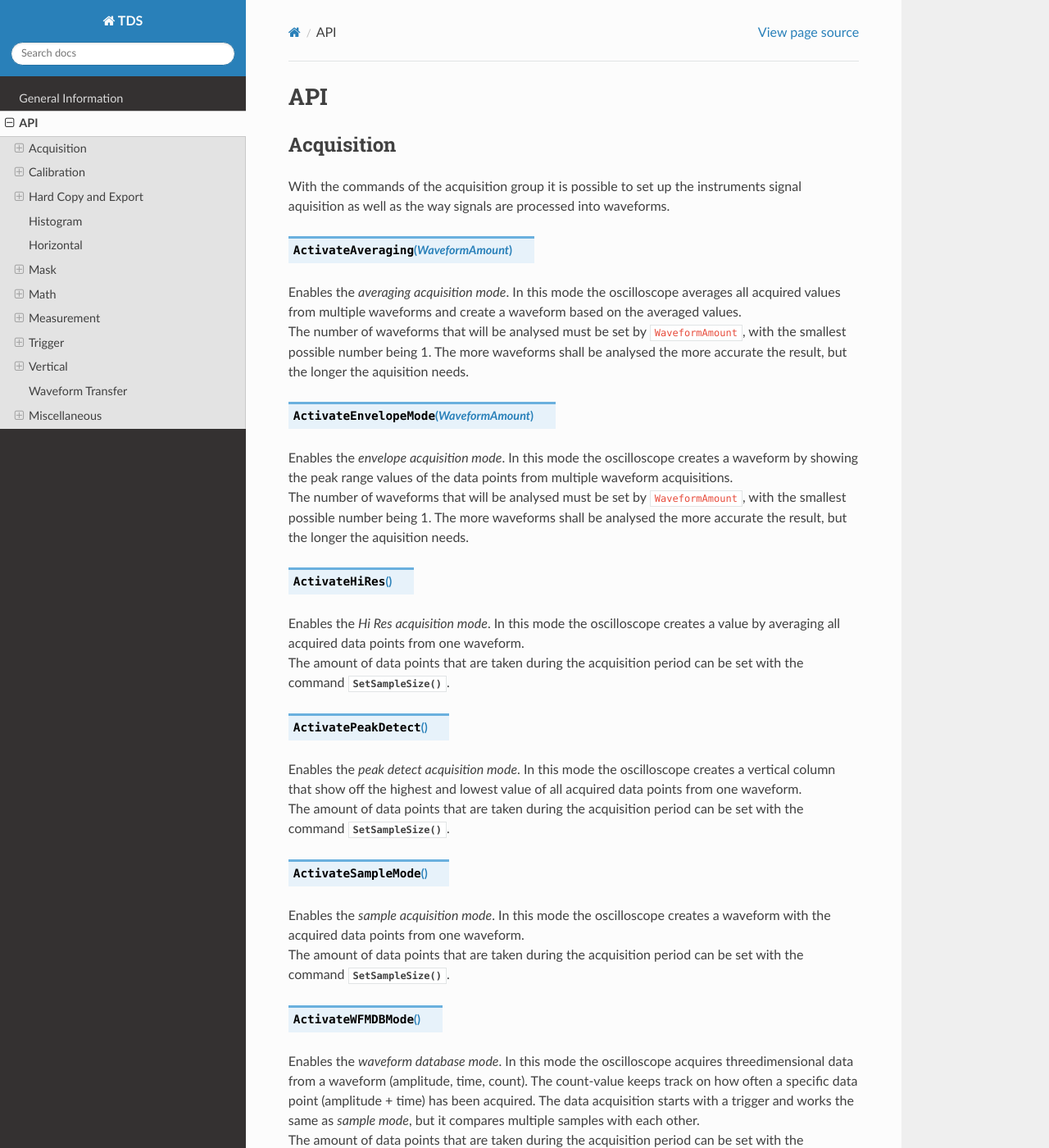
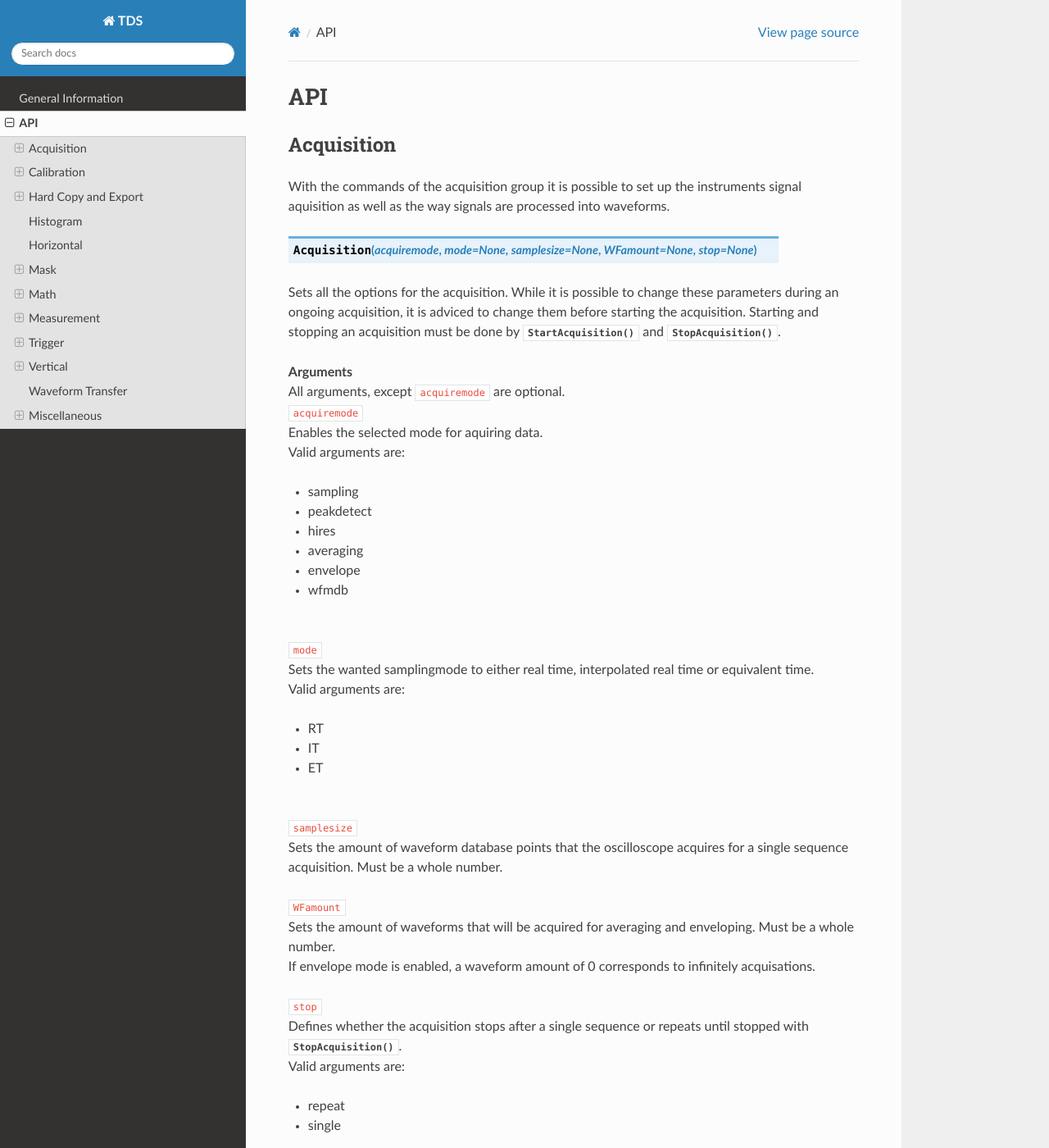
Before and after one commit to NeleWandel/TDS, a Sphinx documentation site: the page built from docs/source/API.rst, in a window 1280 px wide and 1400 px high. Shown: the whole window at 82% size. Built offline with Sphinx 7.4.7 and the Read the Docs theme 2.0.0, drawn with Linux system fonts in a browser that asks for light colours; pages that are not in the unit, such as notebooks, are missing from menus; cross-references to code outside the pages are shown as plain code; some of the changed text lies outside the part shown.

```diff
--- a/docs/source/API.rst
+++ b/docs/source/API.rst
@@ -9,38 +9,40 @@ Acquisition
 ---------
 | With the commands of the acquisition group it is possible to set up the instruments signal aquisition as well as the way signals are processed into waveforms.
 
-.. method:: ActivateAveraging(WaveformAmount)
-| Enables the *averaging acquisition mode*. In this mode the oscilloscope averages all acquired values from multiple waveforms and create a waveform based on the averaged values.
-| The number of waveforms that will be analysed must be set by ``WaveformAmount``, with the smallest possible number being 1. The more waveforms shall be analysed the more accurate the result, but the longer the aquisition needs.
-.. method:: ActivateEnvelopeMode(WaveformAmount)
-| Enables the *envelope acquisition mode*. In this mode the oscilloscope creates a waveform by showing the peak range values of the data points from multiple waveform acquisitions.
-| The number of waveforms that will be analysed must be set by ``WaveformAmount``, with the smallest possible number being 1. The more waveforms shall be analysed the more accurate the result, but the longer the aquisition needs.
-.. method:: ActivateHiRes()
-| Enables the *Hi Res acquisition mode*. In this mode the oscilloscope creates a value by averaging all acquired data points from one waveform.
-| The amount of data points that are taken during the acquisition period can be set with the command :meth:`SetSampleSize`.
-.. method:: ActivatePeakDetect()
-| Enables the *peak detect acquisition mode*. In this mode the oscilloscope creates a vertical column that show off the highest and lowest value of all acquired data points from one waveform.
-| The amount of data points that are taken during the acquisition period can be set with the command :meth:`SetSampleSize`.
-.. method:: ActivateSampleMode()
-| Enables the *sample acquisition mode*. In this mode the oscilloscope creates a waveform with the acquired data points from one waveform.
-| The amount of data points that are taken during the acquisition period can be set with the command :meth:`SetSampleSize`.
-.. method:: ActivateWFMDBMode()
-| Enables the *waveform database mode*. In this mode the oscilloscope acquires threedimensional data from a waveform (amplitude, time, count). The count-value keeps track on how often a specific data point (amplitude + time) has been acquired. The data acquisition starts with a trigger and works the same as *sample mode*, but it compares multiple samples with each other.
-| The amount of data points that are taken during the acquisition period can be set with the command :meth:`SetSampleSize`.
-.. method:: Continually()
-| Sets the aquisition type to continuous. In this state the acquisition continues until it is stopped by :meth:`StopAcquisition`.
-.. method:: ModeInfo()
-| Returns the current acquisition mode in the style: ``:ACQuire:MODe AVERAGE`` or ``:ACQuire:MODe SAMPLE``
-.. method:: SetEquivalentTimeSampling()
-| Sets the sampling method to equivalent time.
-.. method:: SetInterpolatedSampling()
-| Sets the sampling method to interpolated time.
-.. method:: SetRealTimeSampling()
-| Sets the sampling method to real time.
-.. method:: SetSampleSize(amount)
-| Sets the amount of samples that will be acquired during one acquisition period.
-.. method:: Single()
-| Sets the aquisition type to single. In this state the aquisition stops automatically after one period.
+.. method:: Acquisition(acquiremode, mode=None, samplesize=None, WFamount=None, stop=None)
+| Sets all the options for the acquisition. While it is possible to change these parameters during an ongoing acquisition, it is adviced to change them before starting the acquisition. Starting and stopping an acquisition must be done by :meth:`StartAcquisition` and :meth:`StopAcquisition`.
+|
+| **Arguments**
+| All arguments, except ``acquiremode`` are optional.
+| ``acquiremode``
+| Enables the selected mode for aquiring data.
+| Valid arguments are:
+- sampling
+- peakdetect
+- hires
+- averaging
+- envelope
+- wfmdb
+|
+| ``mode``
+| Sets the wanted samplingmode to either real time, interpolated real time or equivalent time.
+| Valid arguments are:
+- RT
+- IT
+- ET
+|
+| ``samplesize``
+| Sets the amount of waveform database points that the oscilloscope acquires for a single sequence acquisition. Must be a whole number.
+|
+| ``WFamount``
+| Sets the amount of waveforms that will be acquired for averaging and enveloping. Must be a whole number.
+| If envelope mode is enabled, a waveform amount of 0 corresponds to infinitely acquisations.
+|
+| ``stop``
+| Defines whether the acquisition stops after a single sequence or repeats until stopped with :meth:`StopAcquisition`.
+| Valid arguments are:
+- repeat
+- single
 .. method:: StartAcquisition()
 | Starts acquiring data.
 | While changes are possible during an acquisition, it is recommended that all acquisition settings are properly set before starting the acquisition.
@@ -56,28 +58,56 @@ Calibration
 .. method:: Calibration()
 | Starts the auto calibration.
 .. note:: In order for this command to properly work it is recommended to wait around 20 minutes after turning the oscilloscope on. It might take a long time for the oscilloscope to self-calibrate. No other commands will be executed during this time.
+.. method:: ProbeCalibration(channel=ch)
+| Starts the auto calibration of the probe defined by ``channel``. The calibration can take up to a minutet and no other commands will be executed during that time.
+|  ``channel`` may range from 1 through 4. If no channel is given, the system will use either the default channel 1 or the channel selected by :meth:`Channel` if that command had been used during the session.
 
 Hard Copy and Export
 --------------------
 | The commands of the hard copy and export group allow the creation of data file copies. Export commands can format waveforms as data files.
 
-.. method:: Export()
-| Copies a waveform to a file.
-.. method:: ExportFileFormat(ff)
-| Changes the file format in which :meth:`Export` will save the waveform.
-| Valid formats for ``ff`` are:
+.. method:: Export(filename=None, fileformat=None, inksaver=None, palette=None, fullscreen=None)
+| Copies a waveform to a file that can be specified by ``filename``.
+| **Arguments**
+| All arguments are optional. Defining none of the arguments, exports with either the default settings or the settings used prior in that session.
+| If ``filename`` is only the file name and not the directory the file will be saved in the default hard copy directory (usually ``C:\TekScope\Images\yourimage``)
+| If ``filename`` is not specified the file will be saved in the default directory with the default name.
+| Valid formats for ``fileformat`` are:
 - BMP
 - JPEG
 - PNG
-.. method:: ExportFilePath(path)
-| Sets the directory and file name under which the file will be saved.
-| If ``path`` is only the file name the file will be saved in the default hard copy directory (usually ``C:\TekScope\Images\yourimage``)
-.. method:: Screenshot()
+| ``inksaver`` has three valid variables:
+- 1, which corrolates to the normal mode
+- 2, which corrolates to the inksaver mode, which changes the background to white
+- 3, which corrolates to the enhaced waveform mode, which chooses colors that are well visible on a white background
+| ``palette`` has three valid states:
+- color (displays everything in color)
+- gray (displays everything in grayscale)
+- baw (displays everything in black and white)
+| ``fullscreen`` has two valid variables:
+- 'off', hides all menu areas
+- 'on', shows all menu areas
+.. method:: Screenshot(filename=None, inksaver=None, palette=None, orientation=None, fullscreen=None)
 | Creates a hardcopy screenshot of everything that can currently be seen on the oscilloscopes screen to the directory chosen by :meth:`ScreenshotFilePath`.
 | The format is always BMP. Creation of a screenshot might take a few milliseconds, using a timer in between screenshots is recommended.
-.. method:: ScreenshotFilePath(path)
-| Sets the directory and file name under which the file will be saved.
-| If ``path`` is only the file name the file will be saved in the default hard copy directory (usually ``C:\TekScope\Images\yourimage``)
+| **Arguments**
+| All arguments are optional. Defining none of the arguments, takes a screenshot with either the default settings or the settings used prior in that session.
+| If ``filename`` is only the file name and not the directory the file will be saved in the default hard copy directory (usually ``C:\TekScope\Images\yourimage``)
+| If ``filename`` is not specified the file will be saved in the default directory with the default name.
+| ``inksaver`` has three valid variables:
+- :var:`1`, which corrolates to the normal mode
+- :var:`2`, which corrolates to the inksaver mode, which changes the background to white
+- :var:`3`, which corrolates to the enhaced waveform mode, which chooses colors that are well visible on a white background
+| ``palette`` has three valid states:
+- color (displays everything in color)
+- gray (displays everything in grayscale)
+- baw (displays everything in black and white)
+| ``orientation`` has two valid variables:
+- 1, which takes the screenshot in portrait mode
+- 2, which takes the screenshot in horizontal mode
+| ``fullscreen`` has two valid variables:
+- 'off', hides all menu areas
+- 'on', shows all menu areas
 
 Histogram
 ---------
```
